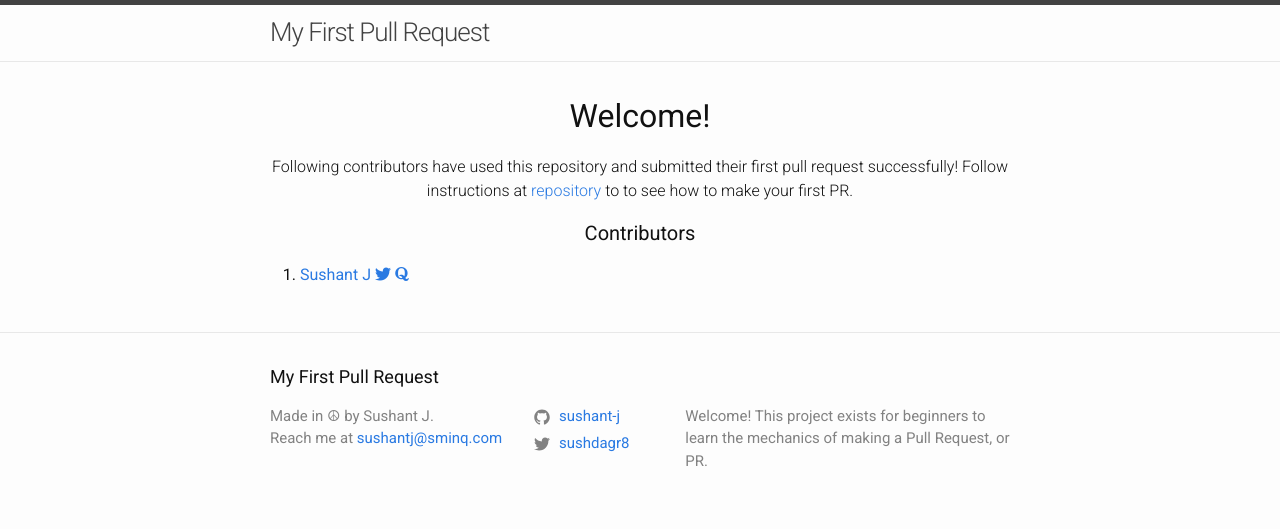
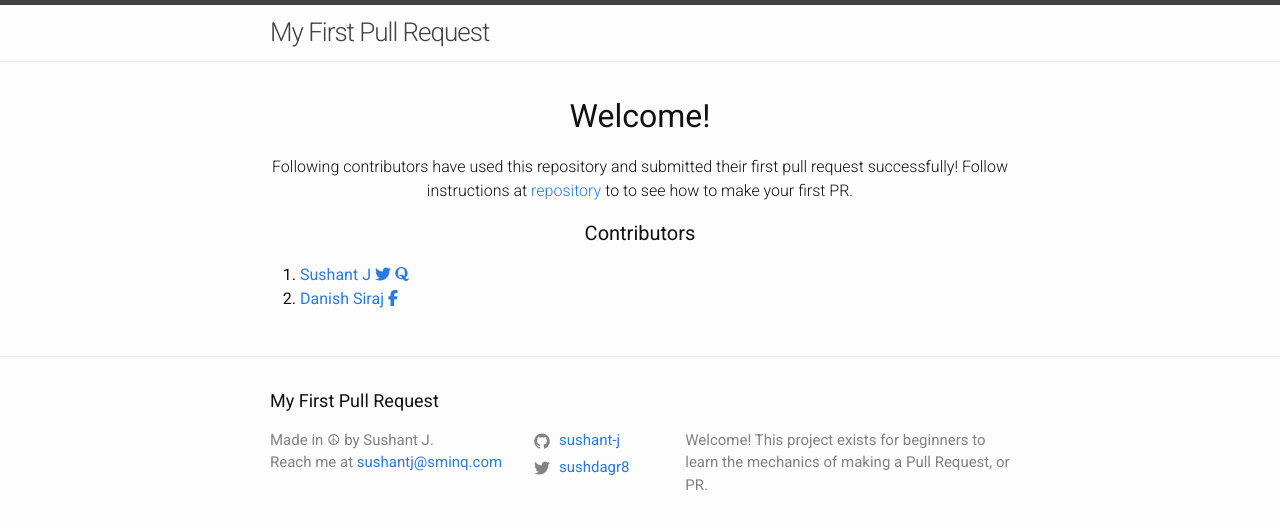
Before and after one commit to sushant-j/my-first-pull-request, a Jekyll site: the page built from index.md, in a window 1280 px wide. Shown: the top 529 px of the page. Built offline with Jekyll 4.4.1, drawn with Linux system fonts in a browser that asks for light colours; nearby versions of some CDN libraries.

Commit message:
Added Danish to the contributor list..

```diff
--- a/_layouts/home.html
+++ b/_layouts/home.html
@@ -22,5 +22,14 @@ layout: default
         <i class="fa fa-quora"></i>
       </a>
     </li>
+
+	 <li>
+      <a href="https://github.com/DanishSiraj">
+        Danish Siraj
+      </a>
+      <a href="https://facebook/danish.wani.100">
+        <i class="fa fa-facebook"></i>
+      </a>
+    </li>
   </ol>
 </div>
```
